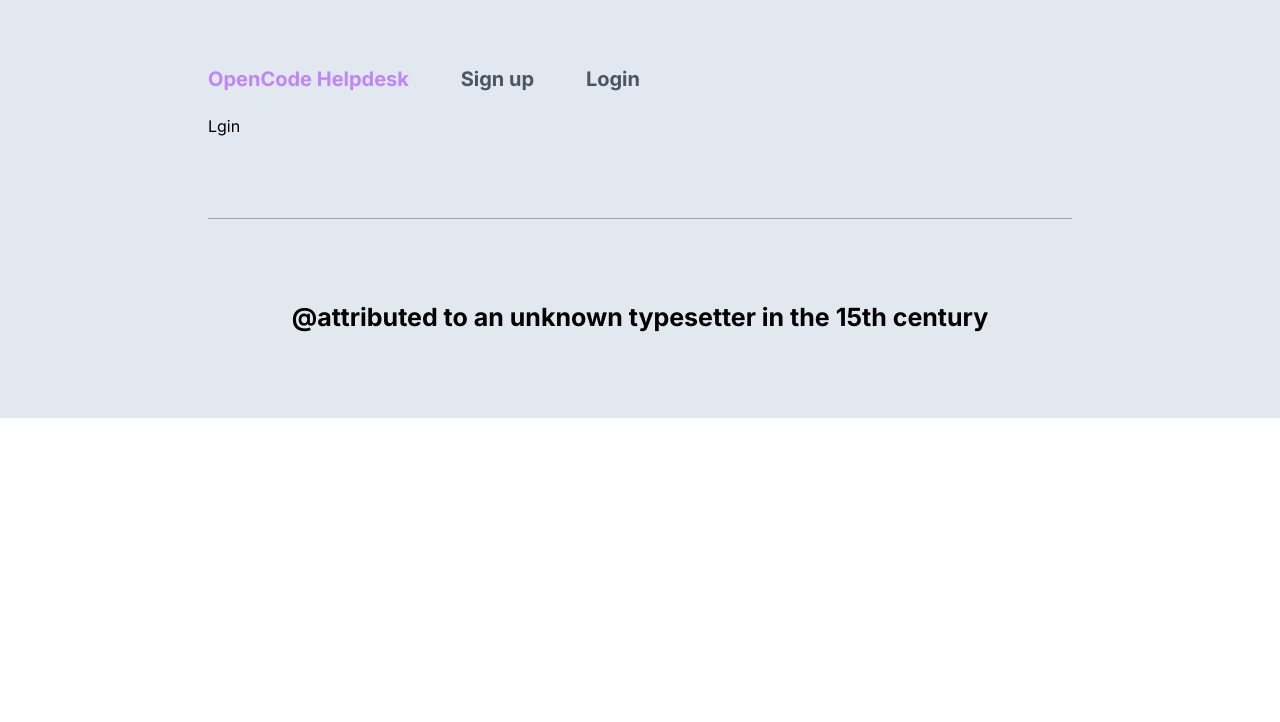
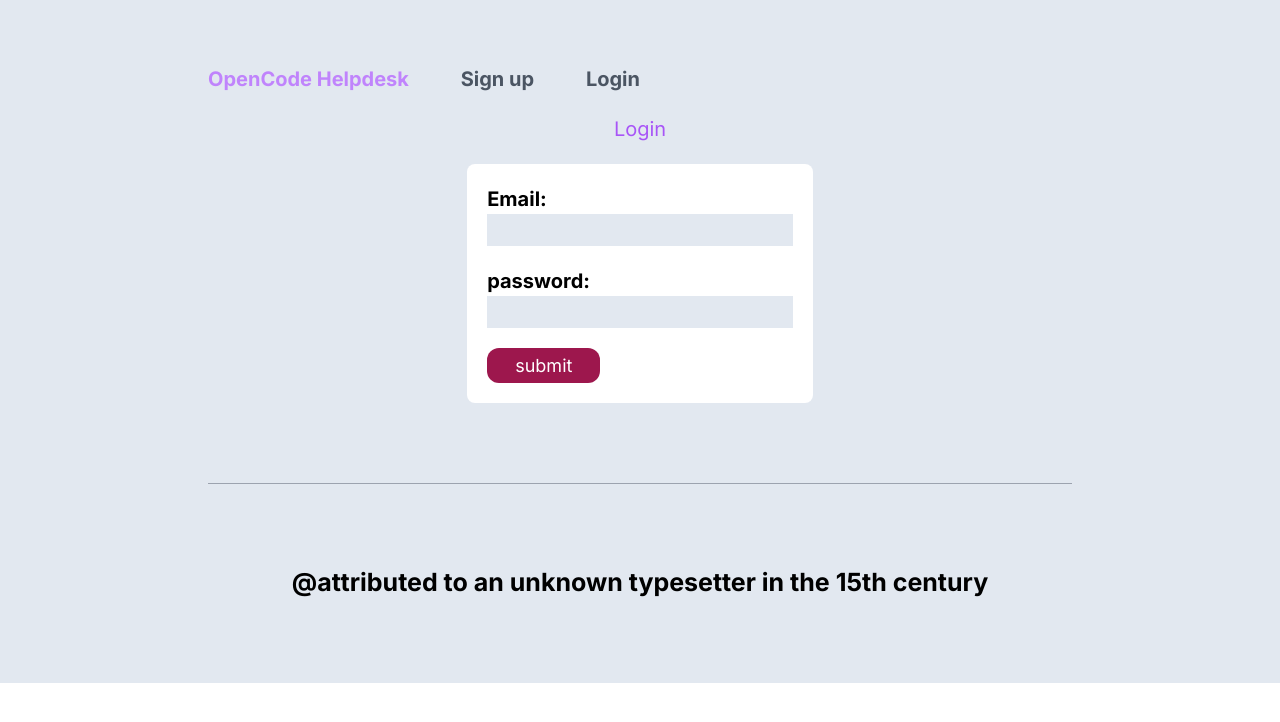
Before and after one commit to rmrady/small-project-next13, a Next.js app: page /login in a window 1280 px wide. Shown: the top 722 px of the page. Built offline with nearby package versions, Linux system fonts and the light colour scheme.

Commit message:
login-signup

```diff
--- /dev/null
+++ b/app/(auth)/AuthForm.jsx
@@ -0,0 +1,26 @@
+'use client'
+
+import { useState } from "react"
+
+
+export default function AuthForm({handleSubmit}) {
+
+    const [email, setEmail] = useState('')
+    const [password, setPassword] = useState('')
+
+  return (
+    <form onSubmit={(e)=> handleSubmit(e, email, password)} className="w-[40%] bg-white rounded-lg p-5">
+        <label className="w-full">
+            <span className="text-[20px] font-bold ">Email:</span>
+            <input type="email" onChange={(e)=> setEmail(e.target.value)} value={email} required className="w-full py-1 bg-slate-200 mb-5"/>
+        </label>
+
+        <label className="w-full">
+            <span className="text-[20px] font-bold ">password:</span>
+            <input type="password" onChange={(e)=> setPassword(e.target.value)} value={password} required className="w-full bg-slate-200 py-1 mb-5"/>
+        </label>
+
+        <button className="text-[18px] bg-pink-800 text-white rounded-xl px-7 py-1">submit</button>
+    </form>
+  )
+}
--- a/app/(auth)/login/page.jsx
+++ b/app/(auth)/login/page.jsx
@@ -1,6 +1,16 @@
+"use client"
+import AuthForm from "../AuthForm";
 
 export default function Login() {
+  const handleSubmit = async(e, email, password) =>{
+    e.preventDefault()
+    console.log('user login', email, password);
+  }
+
   return (
-    <div>Lgin</div>
+    <main className="w-full flex flex-col items-center">
+      <h2 className="text-[20px]  text-purple-500 mb-5">Login</h2>
+      <AuthForm handleSubmit={handleSubmit}/>
+    </main>
   )
 }
--- a/app/(auth)/signup/page.jsx
+++ b/app/(auth)/signup/page.jsx
@@ -1,6 +1,17 @@
+"use client"
+
+import AuthForm from "../AuthForm"
+
 
 export default function Signup() {
+  const handleSubmit = async(e, email, password) =>{
+    e.preventDefault()
+    console.log('user login', email, password);
+  }
   return (
-    <div>signup</div>
+    <main className="w-full flex flex-col items-center">
+      <h2 className="text-[20px]  text-purple-500  mb-5">Signup</h2>
+      <AuthForm handleSubmit={handleSubmit}/>
+    </main>
   )
 }
--- a/app/layout.js
+++ b/app/layout.js
@@ -13,7 +13,7 @@ export default function RootLayout({ children }) {
   return (
     <html lang="en">
       <body className={inter.className} >
-        <div className="w-full  bg-slate-200 px-52">
+        <div className="w-full bg-slate-200 px-52">
           {children}
           <Footer/>
         </div>
--- a/package.json
+++ b/package.json
@@ -9,6 +9,7 @@
     "lint": "next lint"
   },
   "dependencies": {
+    "@supabase/supabase-js": "^2.39.7",
     "autoprefixer": "10.4.18",
     "eslint": "8.57.0",
     "eslint-config-next": "14.1.2",
```
Also changed, not shown: 1 other file (tests, documents, lock files or other folders).
